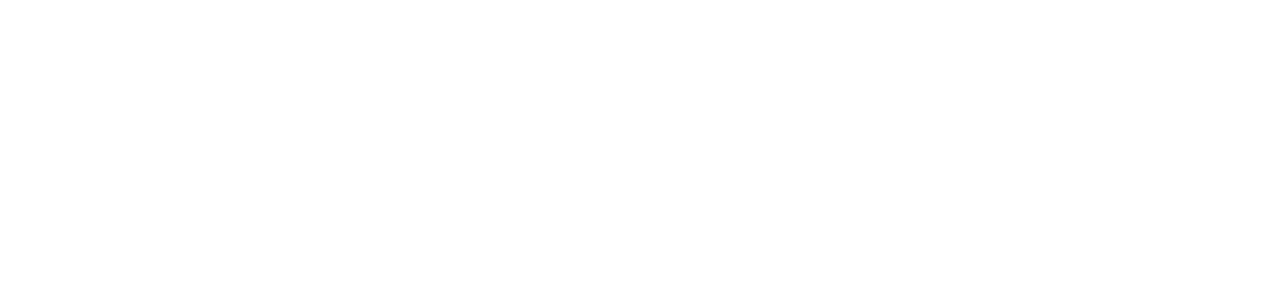
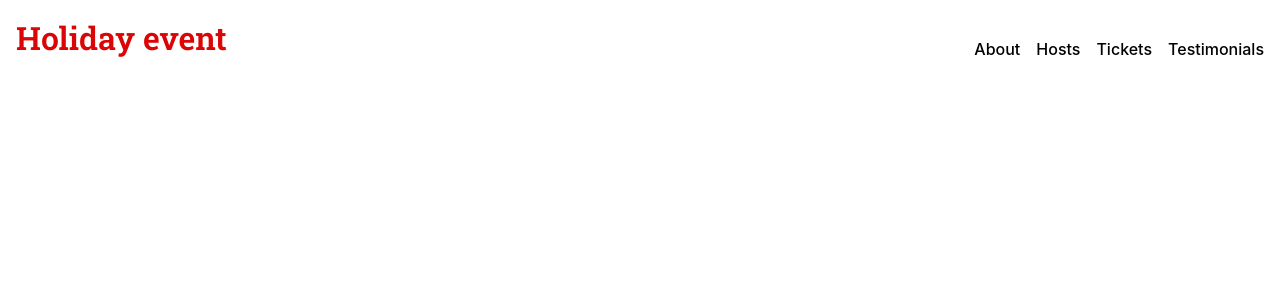
Before and after one commit to kennethkodehode/christmas-countdown, a React (Create React App) app: page / in a window 1280 px wide. Shown: the top 300 px of the page. Built offline with nearby package versions, Linux system fonts and the light colour scheme.

Commit message:
Added SiteHeader component

```diff
--- a/src/App.tsx
+++ b/src/App.tsx
@@ -1,8 +1,10 @@
+import SiteHeader          from './components/SiteHeader'
 import './App.css'
 
 function App() {
   return (
     <div className="App">
+      <SiteHeader />
     </div>
   )
 }
--- /dev/null
+++ b/src/components/SiteHeader/index.tsx
@@ -0,0 +1,19 @@
+import React from 'react'
+
+import './styles.scss'
+
+const SiteHeader: React.FC = () => {
+  return (
+    <header className="site-header">
+      <h1 className="font-branding logo">Holiday event</h1>
+      <nav className="site-navigation">
+        <a className="site-navigation__link" href="#about">About</a>
+        <a className="site-navigation__link" href="#hosts">Hosts</a>
+        <a className="site-navigation__link" href="#tickets">Tickets</a>
+        <a className="site-navigation__link" href="#testimonials">Testimonials</a>
+      </nav>
+    </header>
+  )
+}
+
+export default SiteHeader
--- /dev/null
+++ b/src/components/SiteHeader/styles.scss
@@ -0,0 +1,33 @@
+.site-header {
+  display: flex;
+  flex-direction: column;
+  align-items: center;
+  padding: 1rem;
+  gap: 1rem;
+
+  @media (min-width: 50em) {
+    flex-direction: initial;
+    justify-content: space-between;
+    align-items: flex-end;
+  }
+}
+
+.logo {
+  margin: 0;
+}
+
+.site-navigation {
+  display: flex;
+  gap: 1rem;
+
+  &__link {
+    text-decoration: none;
+    color: var(--color-black);
+    font-weight: 500;
+    transition: .25s ease-in-out;
+
+    &:hover {
+      color: var(--color-red);
+    }
+  }
+}
```
